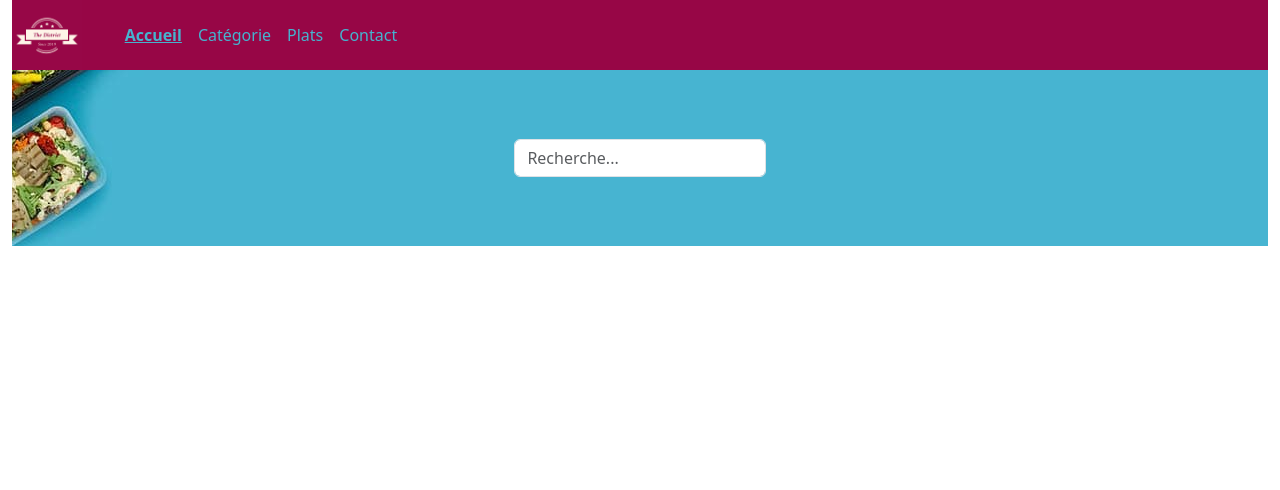
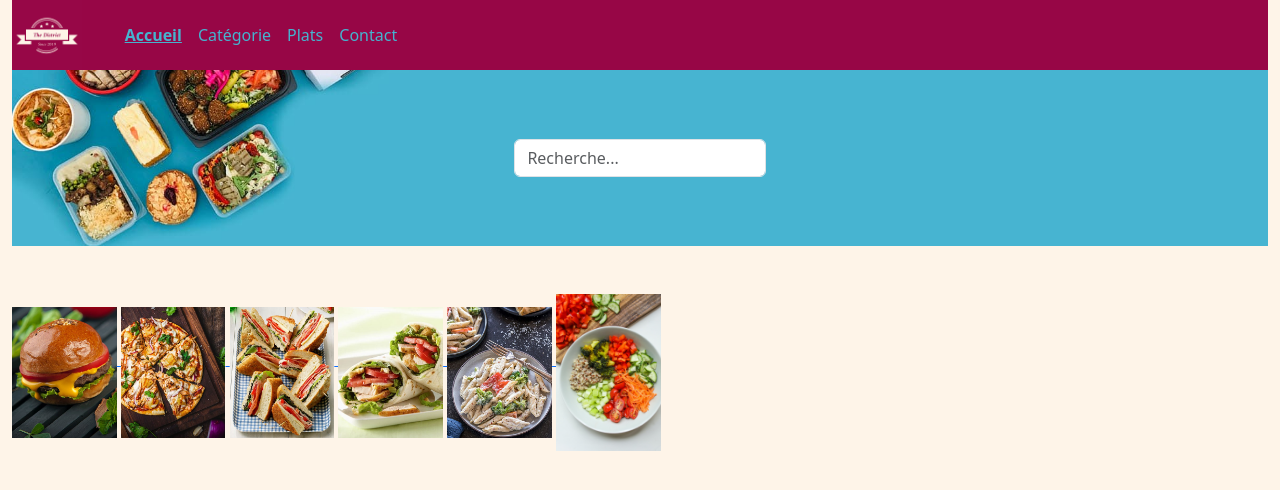
Before and after one commit to DovahkiinH/TheDistrict, a PHP site: page / in a window 1280 px wide. Shown: the top 490 px of the page. Run offline with PHP 8.4, Linux system fonts and the light colour scheme; some libraries are stand-ins or nearby versions.

Commit message:
TheDistrict

```diff
--- a/Assets/Css/Css.css
+++ b/Assets/Css/Css.css
@@ -10,7 +10,7 @@
 
 .custom-search-bg {
     background-image: url('/Assets/Img/bg.jpg');
-    background-size:unset ;
+    background-size:cover ;
     background-position: center;
     height: 22vh;
       display: flex;
@@ -33,3 +33,7 @@
     margin-right: 40%;
 
 }
+
+body{
+    background-color: #fef4e8;
+}
--- a/Index.html
+++ b/Index.html
@@ -66,6 +66,33 @@
 
         </form>
 
+        <div class="mt-4">
+
+        <a href="/PlatCategorie.html">
+          <img src="/Assets/Img/category/burger_cat.jpg" class="col-1 mt-4 "/>
+          </a>
+
+        <a href="/PlatCategorie.html">
+          <img src="/Assets/Img/category/pizza_cat.jpg" class="col-1 mt-4"/>
+          </a>
+
+        <a href="/PlatCategorie.html">
+          <img src="/Assets/Img/category/sandwich_cat.jpg" class="col-1 mt-4"/>
+          </a>
+
+        <a href="/PlatCategorie.html">
+          <img src="/Assets/Img/category/wrap_cat.jpg" class="col-1 mt-4"/>
+          </a>
+
+        <a href="/PlatCategorie.html">
+          <img src="/Assets/Img/category/pasta_cat.jpg" class="col-1 mt-4"/>
+          </a>
+
+        <a href="/PlatCategorie.html">
+          <img src="/Assets/Img/category/salade_cat.jpg" class="col-1 mt-4"/>
+          </a>
+
+        </div>
 
         <script src="https://code.jquery.com/jquery-3.5.1.slim.min.js"></script>
         <script src="https://cdn.jsdelivr.net/npm/@popperjs/core@2.5.4/dist/umd/popper.min.js"></script>
--- a/PlatCategorie.html
+++ b/PlatCategorie.html
@@ -42,7 +42,7 @@
 
                                <li class="nav-item active"> <a class="nav-link" href="Index.html">Accueil</a> </li>
 
-                               <li class="nav-item"> <a class="nav-link fw-bold text-decoration-underline" href="Categorie.html">Catégorie</a> </li>
+                               <li class="nav-item"> <a class="nav-link" href="Categorie.html">Catégorie</a> </li>
 
                                <li class="nav-item"> <a class="nav-link" href="Plats.html">Plats</a> </li>
 
@@ -55,6 +55,8 @@
                           </nav>
 
         </header>
+
+        Hamburger
 
         <script src="https://code.jquery.com/jquery-3.5.1.slim.min.js"></script>
         <script src="https://cdn.jsdelivr.net/npm/@popperjs/core@2.5.4/dist/umd/popper.min.js"></script>
```
